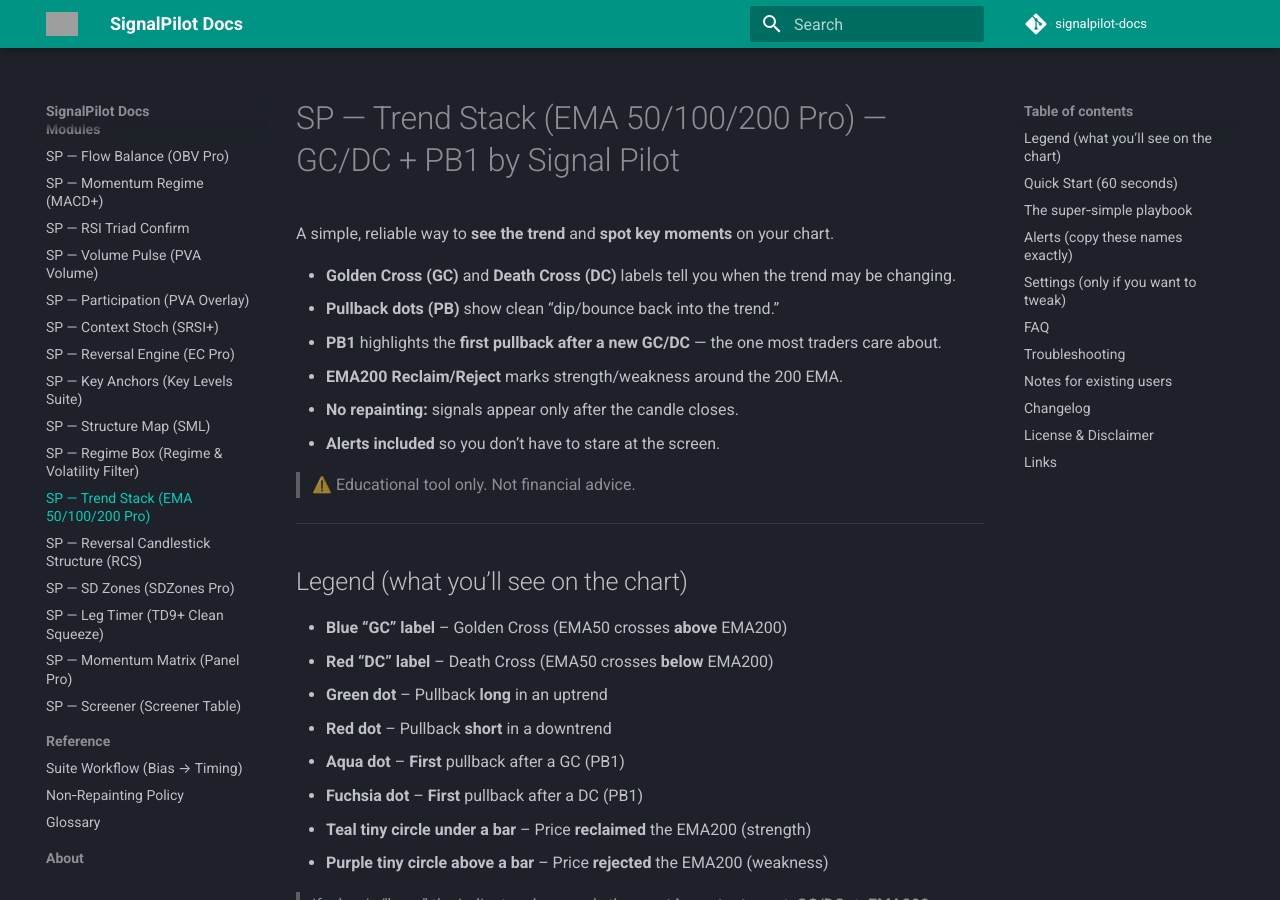
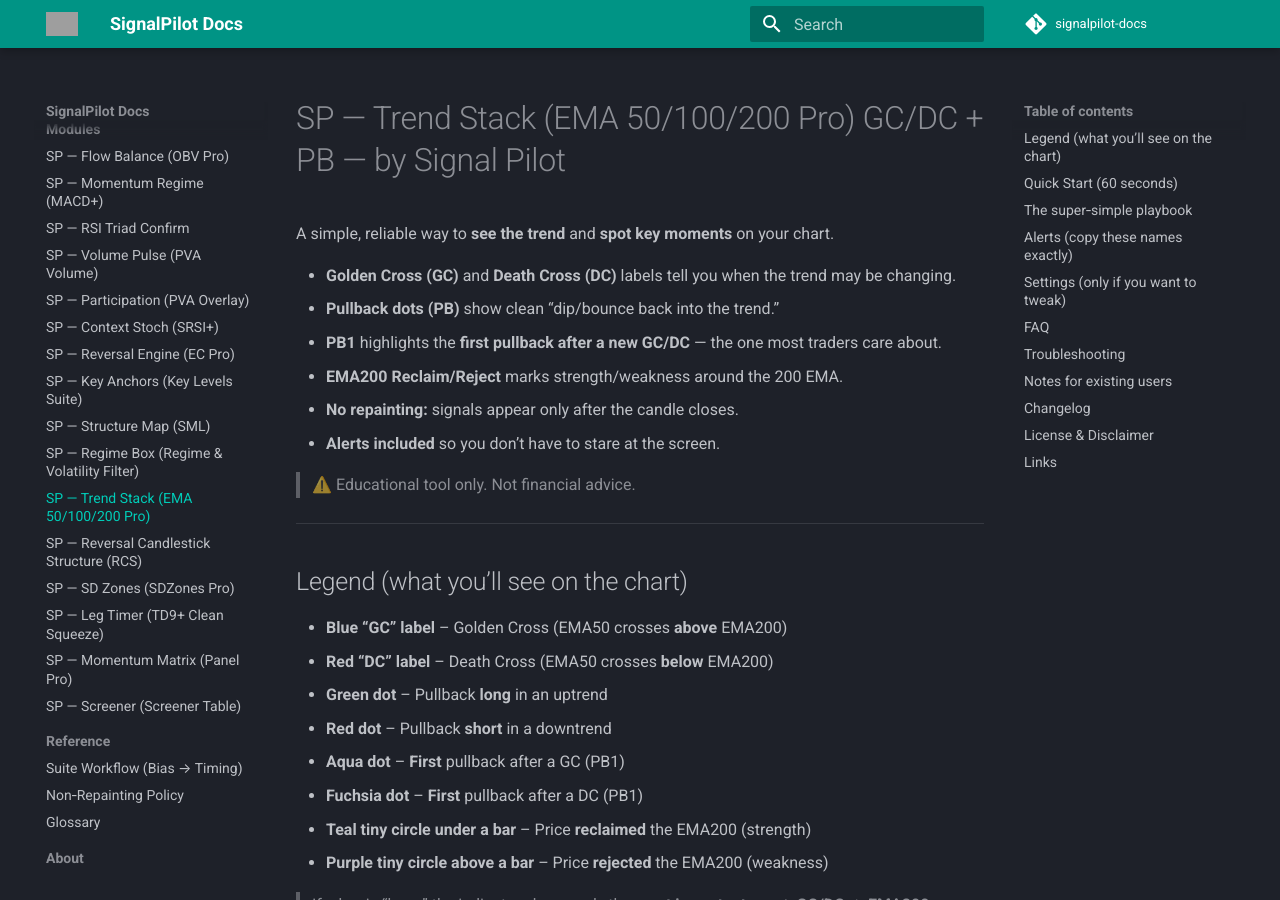
Before and after one commit to Signalpilot/signalpilot-docs, an MkDocs documentation site: the page built from docs/sp-ema-trio-pro.md, in a window 1280 px wide and 900 px high. Built offline with MkDocs 1.6.1 and Material for MkDocs 9.7.7, drawn with Linux system fonts in a browser that asks for light colours; comment, search, counter and statistics services are not loaded; grey boxes are pictures that could not be loaded.

Commit message:
Update sp-ema-trio-pro.md

```diff
--- a/docs/sp-ema-trio-pro.md
+++ b/docs/sp-ema-trio-pro.md
@@ -1,4 +1,4 @@
-# SP — Trend Stack (EMA 50/100/200 Pro) — GC/DC + PB1 by Signal Pilot
+# SP — Trend Stack (EMA 50/100/200 Pro) GC/DC + PB —  by Signal Pilot
 
 A simple, reliable way to **see the trend** and **spot key moments** on your chart.
 
```
